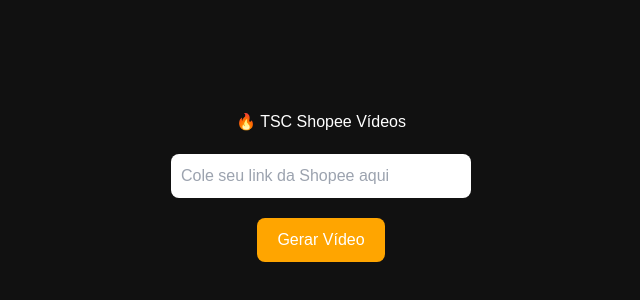
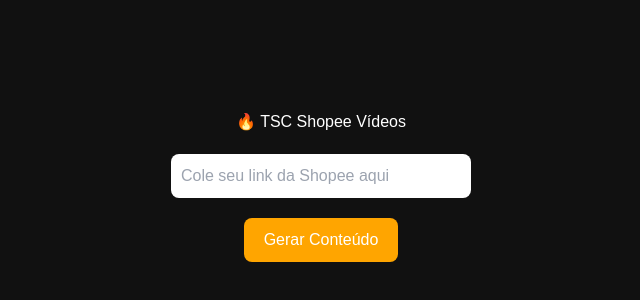
Before and after one commit to thiagoscalumby-boop/shopee-site, a Next.js app: page / in a window 1280 px wide. Shown: the part 214-514 px from the top of the page, without its empty margins (319-959 px from the left). Built offline with nearby package versions, Linux system fonts and the light colour scheme.

Commit message:
Update page.tsx

```diff
--- a/app/page.tsx
+++ b/app/page.tsx
@@ -4,9 +4,12 @@
 
 export default function Home() {
   const [link, setLink] = useState("");
+  const [resultado, setResultado] = useState("");
 
   const gerarVideo = () => {
-    alert("Em breve o sistema vai gerar vídeo automático para: " + link);
+    const texto = `🔥 Oferta incrível!\n\nCompre agora: ${link}\n\nAproveite antes que acabe!`;
+
+    setResultado(texto);
   };
 
   return (
@@ -17,7 +20,8 @@
       justifyContent: "center",
       height: "100vh",
       background: "#111",
-      color: "#fff"
+      color: "#fff",
+      padding: "20px"
     }}>
       <h1>🔥 TSC Shopee Vídeos</h1>
 
@@ -44,8 +48,22 @@
           border: "none"
         }}
       >
-        Gerar Vídeo
+        Gerar Conteúdo
       </button>
+
+      {resultado && (
+        <textarea
+          value={resultado}
+          readOnly
+          style={{
+            marginTop: "20px",
+            width: "300px",
+            height: "120px",
+            borderRadius: "8px",
+            padding: "10px"
+          }}
+        />
+      )}
     </div>
   );
 }
```
